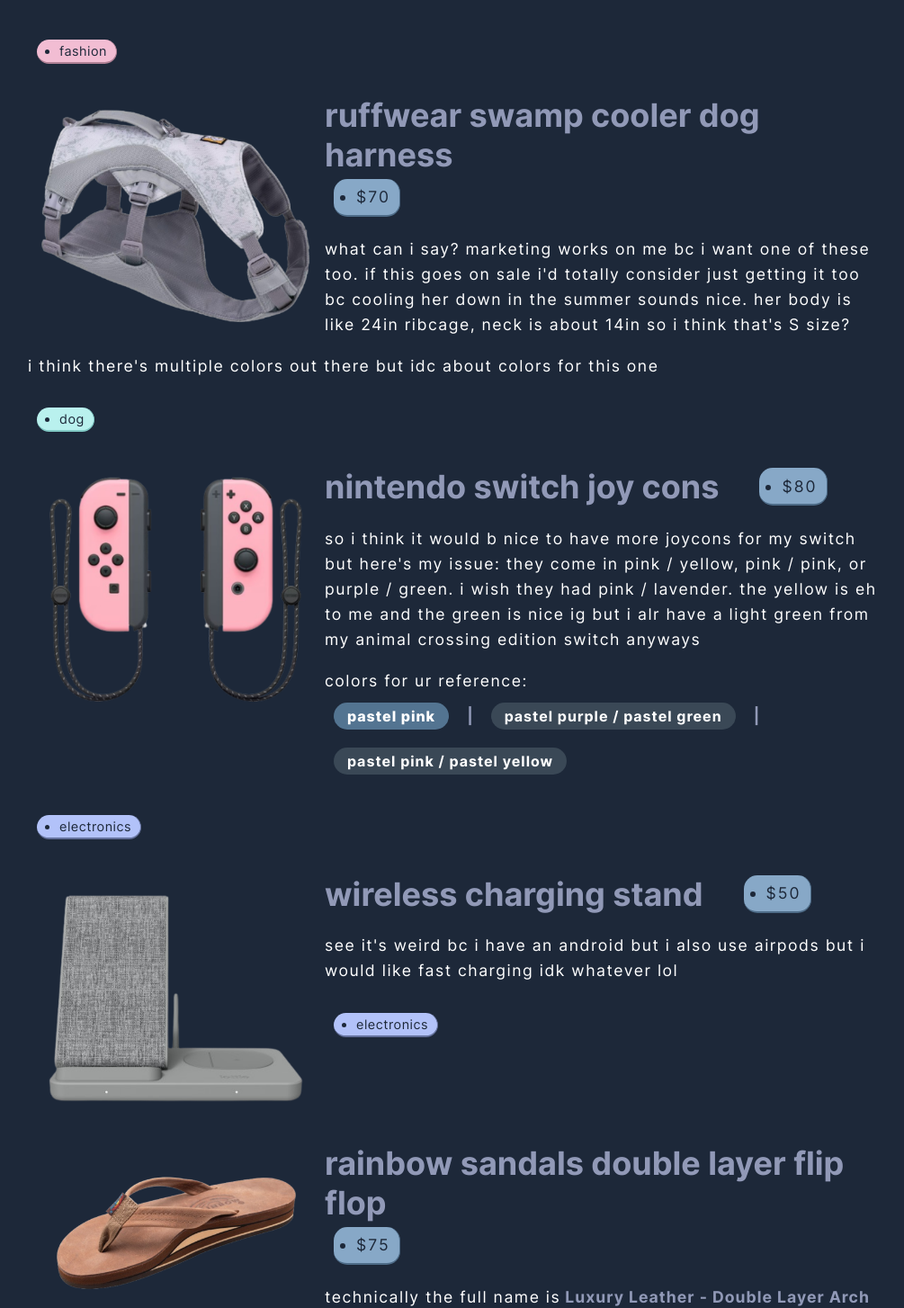
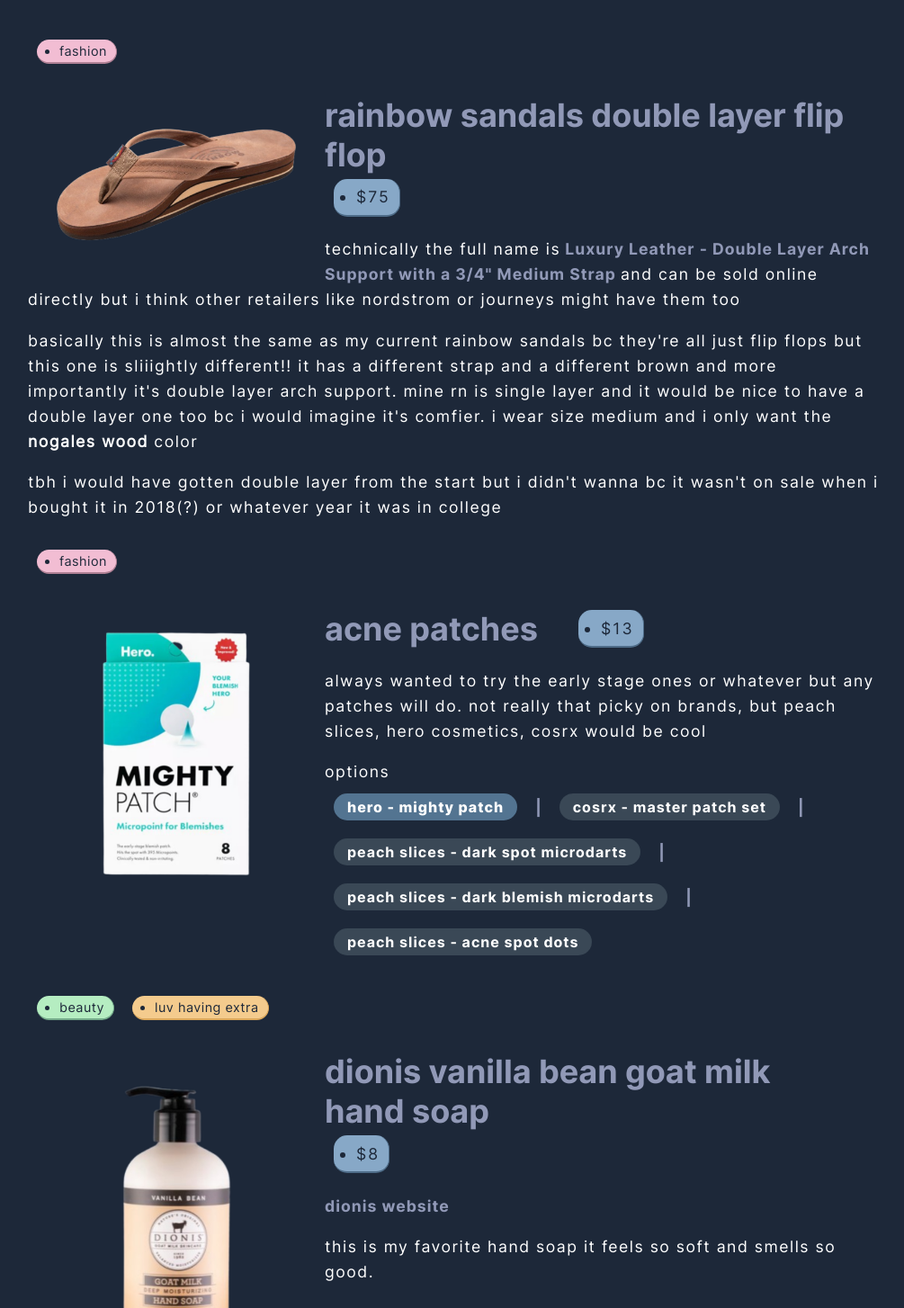
Before and after one commit to ivychxn/sharkie-website, a React (Create React App) app: page /wishlist in a window 1280 px wide. Shown: the part 4536-5990 px from the top of the page at 90% size, without its empty margins (134-1139 px from the left). Built offline with nearby package versions, Linux system fonts and the light colour scheme.

Commit message:
Update wishlistItemData.js

```diff
--- a/src/content/wishlistItemData.js
+++ b/src/content/wishlistItemData.js
@@ -23,26 +23,26 @@
     }]
   },
 
-  {
-    priority: 9.5,
-    itemName: 'wireless charging stand',
-    price: 50,
-    images: [{
-      imagePath: 'charging-stand.png',
-      imgAlt: 'charging stand',
-      indicatorText: ''
-    }],
-    indicatorSectionText: '',
-    description: (<>
-      <p>
-        see it's weird bc i have an android but i also use airpods but i would like fast charging idk whatever lol
-      </p>
-    </>),
-    tags: [{
-      text: 'electronics',
-      tagColor: 'periwinkle'
-    }]
-  },
+  // {
+  //   priority: 9.5,
+  //   itemName: 'wireless charging stand',
+  //   price: 50,
+  //   images: [{
+  //     imagePath: 'charging-stand.png',
+  //     imgAlt: 'charging stand',
+  //     indicatorText: ''
+  //   }],
+  //   indicatorSectionText: '',
+  //   description: (<>
+  //     <p>
+  //       see it's weird bc i have an android but i also use airpods but i would like fast charging idk whatever lol
+  //     </p>
+  //   </>),
+  //   tags: [{
+  //     text: 'electronics',
+  //     tagColor: 'periwinkle'
+  //   }]
+  // },
 
   {
     priority: 3,
@@ -210,62 +210,62 @@
     }]
   },
 
-  {
-    priority: 8,
-    itemName: 'ruffwear swamp cooler dog harness',
-    price: 70,
-    images: [{
-      imagePath: 'harness.png',
-      imgAlt: 'ruffwear swamp cooler dog harness in graphite grey',
-      indicatorText: ''
-    }],
-    indicatorSectionText: '',
-    description: (<>
-      <p>
-        what can i say? marketing works on me bc i want one of these too. if this goes on sale i'd totally
-        consider just getting it too bc cooling her down in the summer sounds nice.
-        her body is like 24in ribcage, neck is about 14in so i think that's S size?
-      </p>
-      <p>i think there's multiple colors out there but idc about colors for this one</p>
-    </>),
-    tags: [{
-      text: 'dog',
-      tagColor: 'teal'
-    }]
-  },
+  // {
+  //   priority: 8,
+  //   itemName: 'ruffwear swamp cooler dog harness',
+  //   price: 70,
+  //   images: [{
+  //     imagePath: 'harness.png',
+  //     imgAlt: 'ruffwear swamp cooler dog harness in graphite grey',
+  //     indicatorText: ''
+  //   }],
+  //   indicatorSectionText: '',
+  //   description: (<>
+  //     <p>
+  //       what can i say? marketing works on me bc i want one of these too. if this goes on sale i'd totally
+  //       consider just getting it too bc cooling her down in the summer sounds nice.
+  //       her body is like 24in ribcage, neck is about 14in so i think that's S size?
+  //     </p>
+  //     <p>i think there's multiple colors out there but idc about colors for this one</p>
+  //   </>),
+  //   tags: [{
+  //     text: 'dog',
+  //     tagColor: 'teal'
+  //   }]
+  // },
 
-  {
-    priority: 9,
-    itemName: 'nintendo switch joy cons',
-    price: 80,
-    images: [{
-      imagePath: 'joycon/pink-pink-joycon.png',
-      imgAlt: 'two pastel pink joycons',
-      indicatorText: 'pastel pink'
-    }, {
-      imagePath: 'joycon/purple-green-joycon.png',
-      imgAlt: 'pastel purple / pastel green joycons',
-      indicatorText: 'pastel purple / pastel green'
-    }, {
-      imagePath: 'joycon/pink-yellow-joycon.png',
-      imgAlt: 'pastel pink / pastel yellow joycons',
-      indicatorText: 'pastel pink / pastel yellow'
-    }],
-    indicatorSectionText: 'colors for ur reference:',
-    description: (<>
-      <p>
-        so i think it would b nice to have more joycons for my switch but here's my issue:
-        they come in pink / yellow, pink / pink, or purple / green.
-        i wish they had pink / lavender.
-        the yellow is eh to me and the green is nice ig but i alr have
-        a light green from my animal crossing edition switch anyways
-      </p>
-    </>),
-    tags: [{
-      text: 'electronics',
-      tagColor: 'periwinkle'
-    }]
-  },
+  // {
+  //   priority: 9,
+  //   itemName: 'nintendo switch joy cons',
+  //   price: 80,
+  //   images: [{
+  //     imagePath: 'joycon/pink-pink-joycon.png',
+  //     imgAlt: 'two pastel pink joycons',
+  //     indicatorText: 'pastel pink'
+  //   }, {
+  //     imagePath: 'joycon/purple-green-joycon.png',
+  //     imgAlt: 'pastel purple / pastel green joycons',
+  //     indicatorText: 'pastel purple / pastel green'
+  //   }, {
+  //     imagePath: 'joycon/pink-yellow-joycon.png',
+  //     imgAlt: 'pastel pink / pastel yellow joycons',
+  //     indicatorText: 'pastel pink / pastel yellow'
+  //   }],
+  //   indicatorSectionText: 'colors for ur reference:',
+  //   description: (<>
+  //     <p>
+  //       so i think it would b nice to have more joycons for my switch but here's my issue:
+  //       they come in pink / yellow, pink / pink, or purple / green.
+  //       i wish they had pink / lavender.
+  //       the yellow is eh to me and the green is nice ig but i alr have
+  //       a light green from my animal crossing edition switch anyways
+  //     </p>
+  //   </>),
+  //   tags: [{
+  //     text: 'electronics',
+  //     tagColor: 'periwinkle'
+  //   }]
+  // },
   {
     priority: 10,
     itemName: 'rainbow sandals double layer flip flop',
@@ -340,25 +340,25 @@
   },
 
 
-  {
-    priority: 12,
-    itemName: 'The Ordinary - Glycolic Acid 7% Exfoliating Toner',
-    price: 13,
-    images: [{
-      imagePath: 'glycolic-toner.png',
-      imgAlt: 'The Ordinary - Glycolic Acid 7% Exfoliating Toner',
-      indicatorText: ''
-    }],
-    indicatorSectionText: '',
-    description: (<>
-      <p>i've been influenced i want this just to try
-      </p>
-    </>),
-    tags: [{
-      text: 'beauty',
-      tagColor: 'green'
-    }]
-  },
+  // {
+  //   priority: 12,
+  //   itemName: 'The Ordinary - Glycolic Acid 7% Exfoliating Toner',
+  //   price: 13,
+  //   images: [{
+  //     imagePath: 'glycolic-toner.png',
+  //     imgAlt: 'The Ordinary - Glycolic Acid 7% Exfoliating Toner',
+  //     indicatorText: ''
+  //   }],
+  //   indicatorSectionText: '',
+  //   description: (<>
+  //     <p>i've been influenced i want this just to try
+  //     </p>
+  //   </>),
+  //   tags: [{
+  //     text: 'beauty',
+  //     tagColor: 'green'
+  //   }]
+  // },
 
 
   {
```
